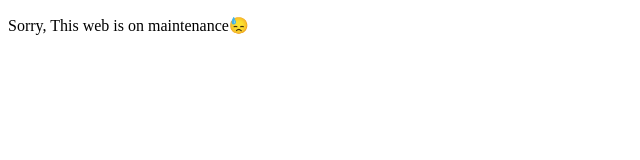
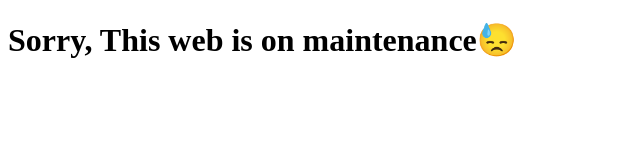
Before and after one commit to iamtonkla/iamtonkla.github.io, a plain HTML site: page index.html in a window 1280 px wide. Shown: the whole page, without its empty margins (0-640 px from the left). Drawn offline with Linux system fonts and the light colour scheme.

Commit message:
In Maintenance
Sorry, This web is on maintenance😓

```diff
--- a/index.html
+++ b/index.html
@@ -7,7 +7,7 @@
 </head>
 <body>
 
-    <p>          Sorry, This web is on maintenance😓          </p>
+    <h1>          Sorry, This web is on maintenance😓          </h1>
 
 
 </body>
```
